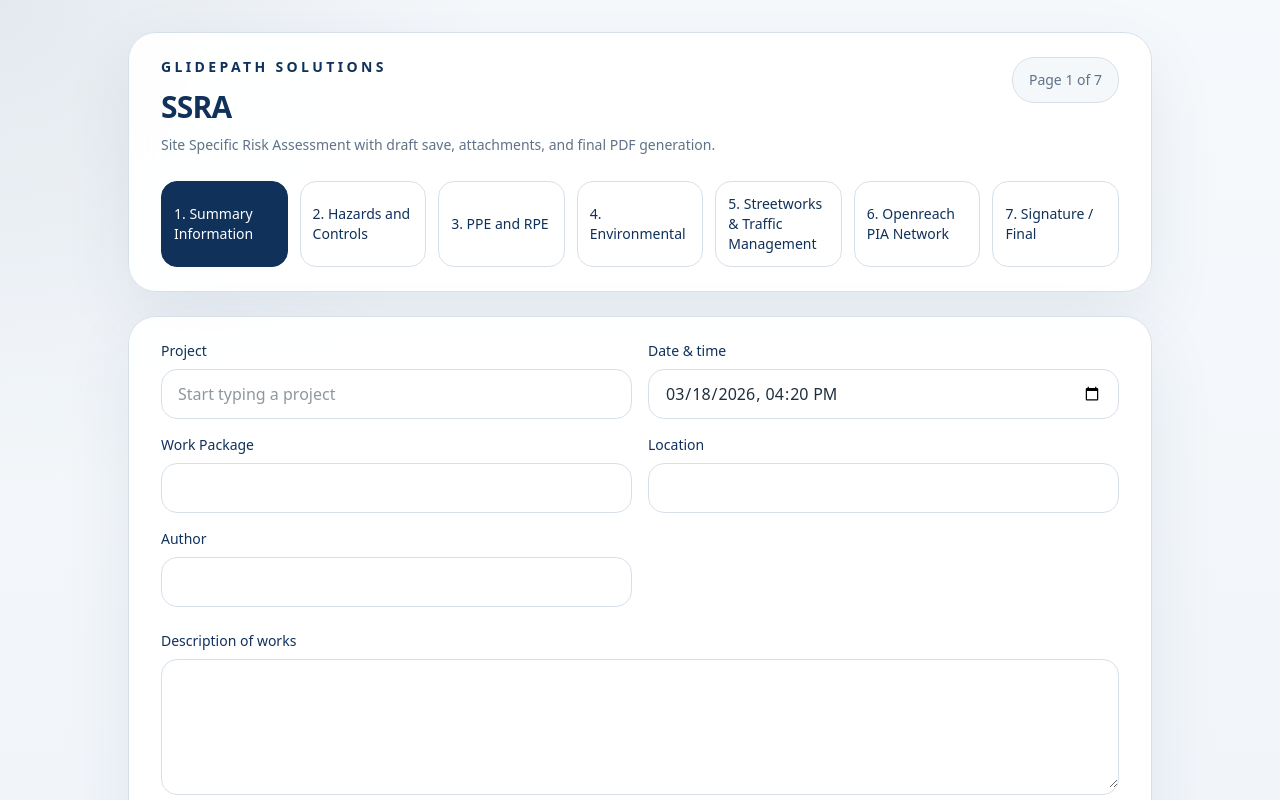
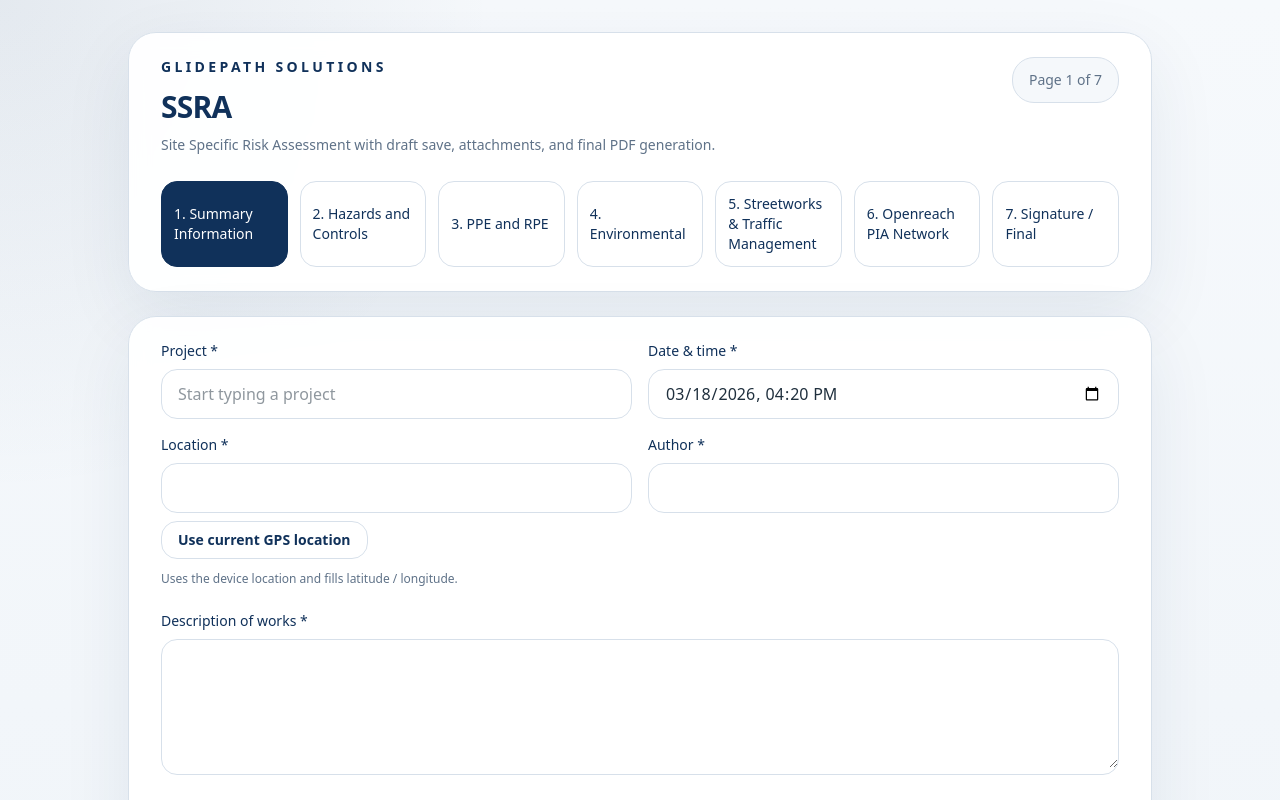
Before and after one commit to Glidepath25/evcapture, a Next.js app: page /forms/ssra in a window 1280 px wide. Shown: the top 800 px of the page. Built offline with nearby package versions, Linux system fonts and the light colour scheme.

Commit message:
Refine SSRA summary fields and GPS location

```diff
--- a/components/admin/ssra-submission-detail.tsx
+++ b/components/admin/ssra-submission-detail.tsx
@@ -118,7 +118,6 @@ export function SsraSubmissionDetailView({ detail }: { detail: AdminSsraSubmissi
                 items={[
                   { label: "Project", value: submission.project || "-" },
                   { label: "Date & time", value: submission.event_datetime ? formatDate(submission.event_datetime) : "-" },
-                  { label: "Work package", value: submission.work_package || "-" },
                   { label: "Location", value: submission.location || "-" },
                   { label: "Author", value: submission.author || "-" },
                   { label: "Description of works", value: submission.description_of_works || "-" },
--- a/components/ssra-form.tsx
+++ b/components/ssra-form.tsx
@@ -186,6 +186,8 @@ export function SsraForm({ projects }: SsraFormProps) {
   const [projectMenuOpen, setProjectMenuOpen] = useState(false);
   const [attachments, setAttachments] = useState<AttachmentEntry[]>([]);
   const [isSaving, setIsSaving] = useState(false);
+  const [isLocating, setIsLocating] = useState(false);
+  const [locationError, setLocationError] = useState("");
   const [error, setError] = useState("");
   const [notice, setNotice] = useState("");
 
@@ -258,6 +260,41 @@ export function SsraForm({ projects }: SsraFormProps) {
     }));
   }
 
+  function fillGpsLocation() {
+    if (!("geolocation" in navigator)) {
+      setLocationError("GPS location is not available on this device.");
+      return;
+    }
+
+    setIsLocating(true);
+    setLocationError("");
+
+    navigator.geolocation.getCurrentPosition(
+      (position) => {
+        const { latitude, longitude } = position.coords;
+        const gpsValue = `Lat ${latitude.toFixed(6)}, Lng ${longitude.toFixed(6)}`;
+
+        setFormData((current) => ({
+          ...current,
+          summary: {
+            ...current.summary,
+            location: gpsValue,
+          },
+        }));
+        setIsLocating(false);
+      },
+      (geoError) => {
+        setLocationError(geoError.message || "Unable to get GPS location.");
+        setIsLocating(false);
+      },
+      {
+        enableHighAccuracy: true,
+        timeout: 15000,
+        maximumAge: 60000,
+      },
+    );
+  }
+
   async function persist(mode: "draft" | "submit") {
     setIsSaving(true);
     setError("");
@@ -286,9 +323,9 @@ export function SsraForm({ projects }: SsraFormProps) {
     }
   }
 
-  const summaryField = (label: string, value: string, update: (value: string) => void, type = "text") => (
+  const summaryField = (label: string, value: string, update: (value: string) => void, type = "text", required = false) => (
     <label className="block">
-      <span className="mb-2 block text-sm font-medium text-[var(--brand-navy)]">{label}</span>
+      <span className="mb-2 block text-sm font-medium text-[var(--brand-navy)]">{label}{required ? " *" : ""}</span>
       <FieldShell>
         <input className="w-full rounded-2xl bg-transparent px-4 py-3 text-base outline-none" type={type} value={value} onChange={(event) => update(event.target.value)} />
       </FieldShell>
@@ -322,7 +359,7 @@ export function SsraForm({ projects }: SsraFormProps) {
             <div className="space-y-6">
               <div className="grid gap-4 md:grid-cols-2">
                 <label className="block">
-                  <span className="mb-2 block text-sm font-medium text-[var(--brand-navy)]">Project</span>
+                  <span className="mb-2 block text-sm font-medium text-[var(--brand-navy)]">Project *</span>
                   <div className="relative">
                     <FieldShell>
                       <input
@@ -372,17 +409,43 @@ export function SsraForm({ projects }: SsraFormProps) {
                     ) : null}
                   </div>
                 </label>
-                {summaryField("Date & time", formData.summary.eventDateTime, (value) => setFormData((current) => ({ ...current, summary: { ...current.summary, eventDateTime: value } })), "datetime-local")}
-                {summaryField("Work Package", formData.summary.workPackage, (value) => setFormData((current) => ({ ...current, summary: { ...current.summary, workPackage: value } })))}
-                {summaryField("Location", formData.summary.location, (value) => setFormData((current) => ({ ...current, summary: { ...current.summary, location: value } })))}
-                {summaryField("Author", formData.summary.author, (value) => setFormData((current) => ({ ...current, summary: { ...current.summary, author: value } })))}
+                {summaryField("Date & time", formData.summary.eventDateTime, (value) => setFormData((current) => ({ ...current, summary: { ...current.summary, eventDateTime: value } })), "datetime-local", true)}
+                <label className="block">
+                  <span className="mb-2 block text-sm font-medium text-[var(--brand-navy)]">Location *</span>
+                  <div className="space-y-2">
+                    <FieldShell>
+                      <input
+                        className="w-full rounded-2xl bg-transparent px-4 py-3 text-base outline-none"
+                        type="text"
+                        value={formData.summary.location}
+                        onChange={(event) => {
+                          setLocationError("");
+                          setFormData((current) => ({ ...current, summary: { ...current.summary, location: event.target.value } }));
+                        }}
+                      />
+                    </FieldShell>
+                    <div className="flex flex-wrap items-center gap-3">
+                      <button
+                        type="button"
+                        onClick={fillGpsLocation}
+                        disabled={isLocating}
+                        className="rounded-2xl border border-[var(--brand-border)] px-4 py-2 text-sm font-semibold text-[var(--brand-navy)] disabled:opacity-60"
+                      >
+                        {isLocating ? "Getting GPS location..." : "Use current GPS location"}
+                      </button>
+                      <p className="text-xs text-[var(--brand-muted)]">Uses the device location and fills latitude / longitude.</p>
+                    </div>
+                    {locationError ? <p className="text-sm text-red-700">{locationError}</p> : null}
+                  </div>
+                </label>
+                {summaryField("Author", formData.summary.author, (value) => setFormData((current) => ({ ...current, summary: { ...current.summary, author: value } })), "text", true)}
               </div>
               <label className="block">
-                <span className="mb-2 block text-sm font-medium text-[var(--brand-navy)]">Description of works</span>
+                <span className="mb-2 block text-sm font-medium text-[var(--brand-navy)]">Description of works *</span>
                 <FieldShell><textarea className="min-h-32 w-full rounded-2xl bg-transparent px-4 py-3 text-base outline-none" value={formData.summary.descriptionOfWorks} onChange={(event) => setFormData((current) => ({ ...current, summary: { ...current.summary, descriptionOfWorks: event.target.value } }))} /></FieldShell>
               </label>
               <div className="space-y-4">
-                <div><h3 className="text-lg font-semibold text-[var(--brand-navy)]">Personnel on site</h3><p className="mt-1 text-sm text-[var(--brand-muted)]">Three rows are shown by default and can be extended later.</p></div>
+                <div><h3 className="text-lg font-semibold text-[var(--brand-navy)]">Personnel on site *</h3><p className="mt-1 text-sm text-[var(--brand-muted)]">Three rows are shown by default and can be extended later. Enter at least one person before final submit.</p></div>
                 {formData.summary.personnel.map((person, index) => (
                   <div key={index} className="grid gap-4 rounded-[24px] border border-[var(--brand-border)] bg-[var(--brand-surface-alt)] p-4 md:grid-cols-3">
                     {["name", "company", "department"].map((field) => (
@@ -594,7 +657,7 @@ export function SsraForm({ projects }: SsraFormProps) {
           {page === 6 ? (
             <div className="space-y-6">
               <div>
-                <h3 className="text-lg font-semibold text-[var(--brand-navy)]">Signature</h3>
+                <h3 className="text-lg font-semibold text-[var(--brand-navy)]">Signature *</h3>
                 <p className="mt-1 text-sm text-[var(--brand-muted)]">Sign below before the final submit.</p>
                 <div className="mt-4">
                   <SignaturePad value={formData.signature.signatureDataUrl} onChange={(value) => setFormData((current) => ({ ...current, signature: { signatureDataUrl: value, signatureSignedAt: value ? new Date().toISOString() : "" } }))} />
--- a/lib/ssra-pdf.ts
+++ b/lib/ssra-pdf.ts
@@ -103,7 +103,6 @@ export async function buildSsraPdf(input: SsraPdfInput) {
   addSectionHeading(doc, "Summary Information");
   addField(doc, "Project", formData.summary.project);
   addField(doc, "Date & time", formData.summary.eventDateTime);
-  addField(doc, "Work Package", formData.summary.workPackage);
   addField(doc, "Location", formData.summary.location);
   addField(doc, "Description of works", formData.summary.descriptionOfWorks);
   addField(doc, "Author", formData.summary.author);
--- a/lib/ssra-validation.ts
+++ b/lib/ssra-validation.ts
@@ -192,7 +192,6 @@ export function validateSsraForSubmit(data: SsraFormData) {
 
   if (!data.summary.project) errors.push("Project is required.");
   if (!data.summary.eventDateTime) errors.push("Date and time is required.");
-  if (!data.summary.workPackage) errors.push("Work Package is required.");
   if (!data.summary.location) errors.push("Location is required.");
   if (!data.summary.descriptionOfWorks) errors.push("Description of works is required.");
   if (!data.summary.author) errors.push("Author is required.");
```
